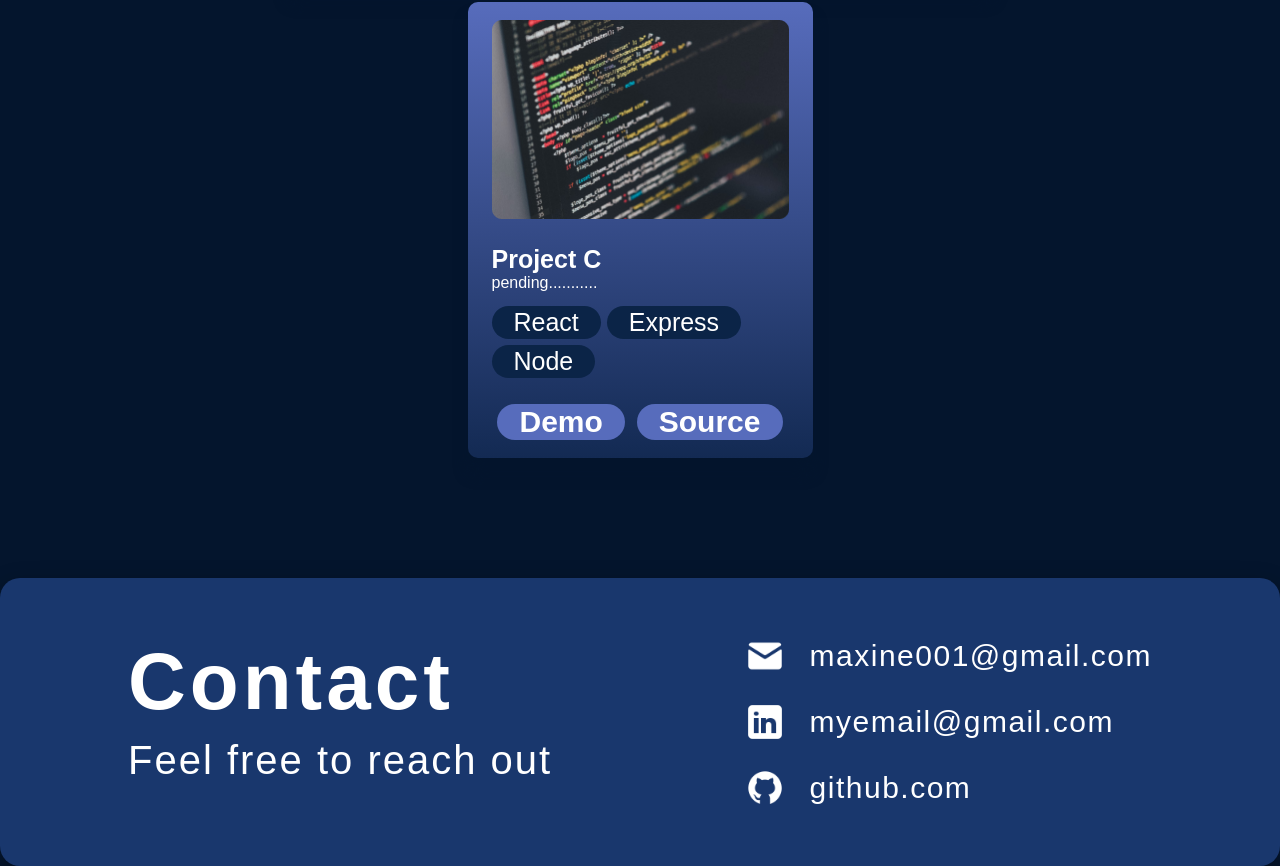
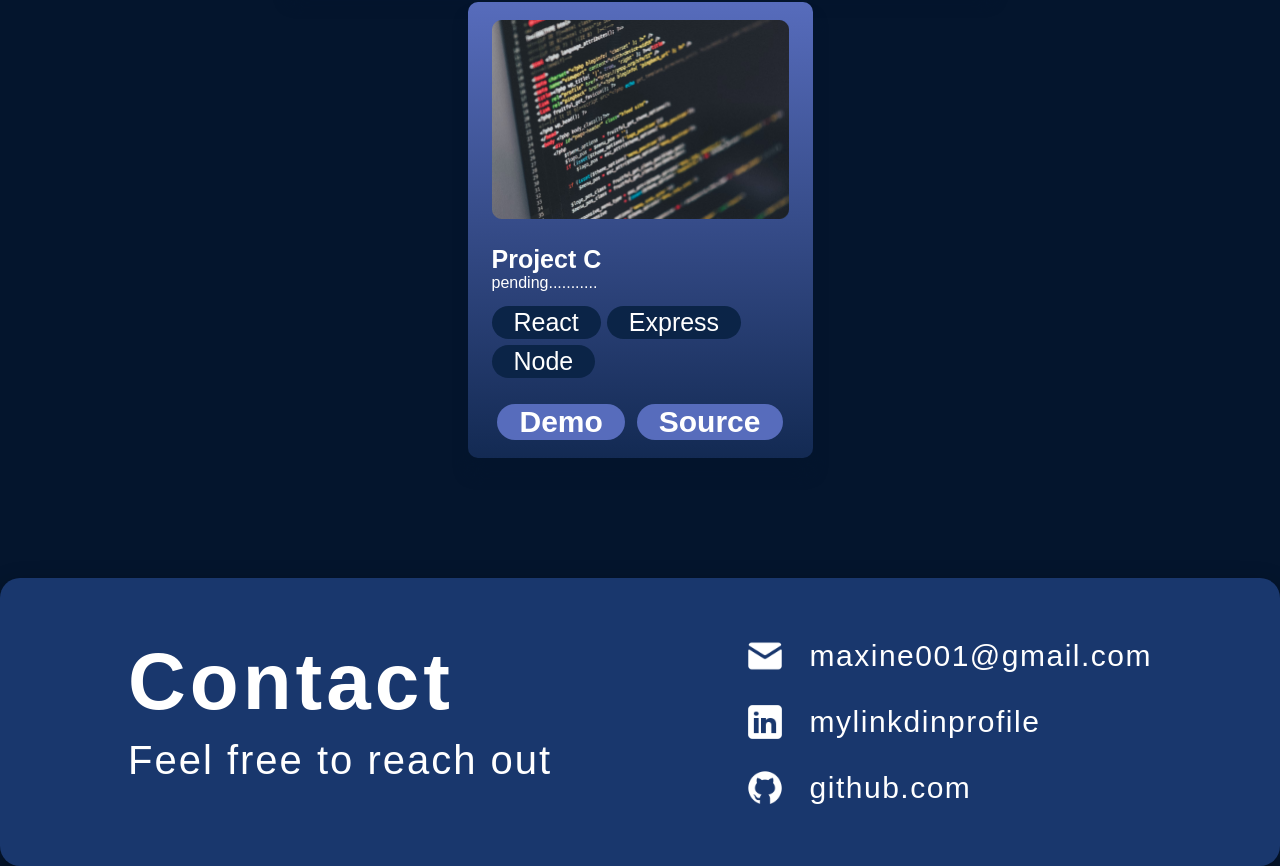
Before and after one commit to Maxine001/myportfolio, a React (Create React App) app: page / in a window 1280 px wide. Shown: the part 3763-4629 px from the top of the page. Built offline with nearby package versions, Linux system fonts and the light colour scheme.

Commit message:
contact adjusted

```diff
--- a/src/components/Contact.js
+++ b/src/components/Contact.js
@@ -31,7 +31,6 @@ function Contact() {
           <li className='contact__link'>
             <img src={emailIcon} alt=""/>
             <a
-              href="#"
               onClick={(e) => {
                 e.preventDefault();
                 copyEmailToClipboard();
@@ -42,10 +41,9 @@ function Contact() {
               {email}
             </a>
           </li>
-
           <li className='contact__link'>
             <img src={linkedinIcon} alt=""/>
-            <a href='https://www.linkedin.com/in/malcolm-nnamdi-853861292?utm_source=share&utm_campaign=share_via&utm_content=profile&utm_'>myemail@gmail.com</a>
+            <a href='https://www.linkedin.com/in/malcolm-nnamdi-853861292?utm_source=share&utm_campaign=share_via&utm_content=profile&utm_'>mylinkdinprofile</a>
           </li>
 
           <li className='contact__link'>
```
